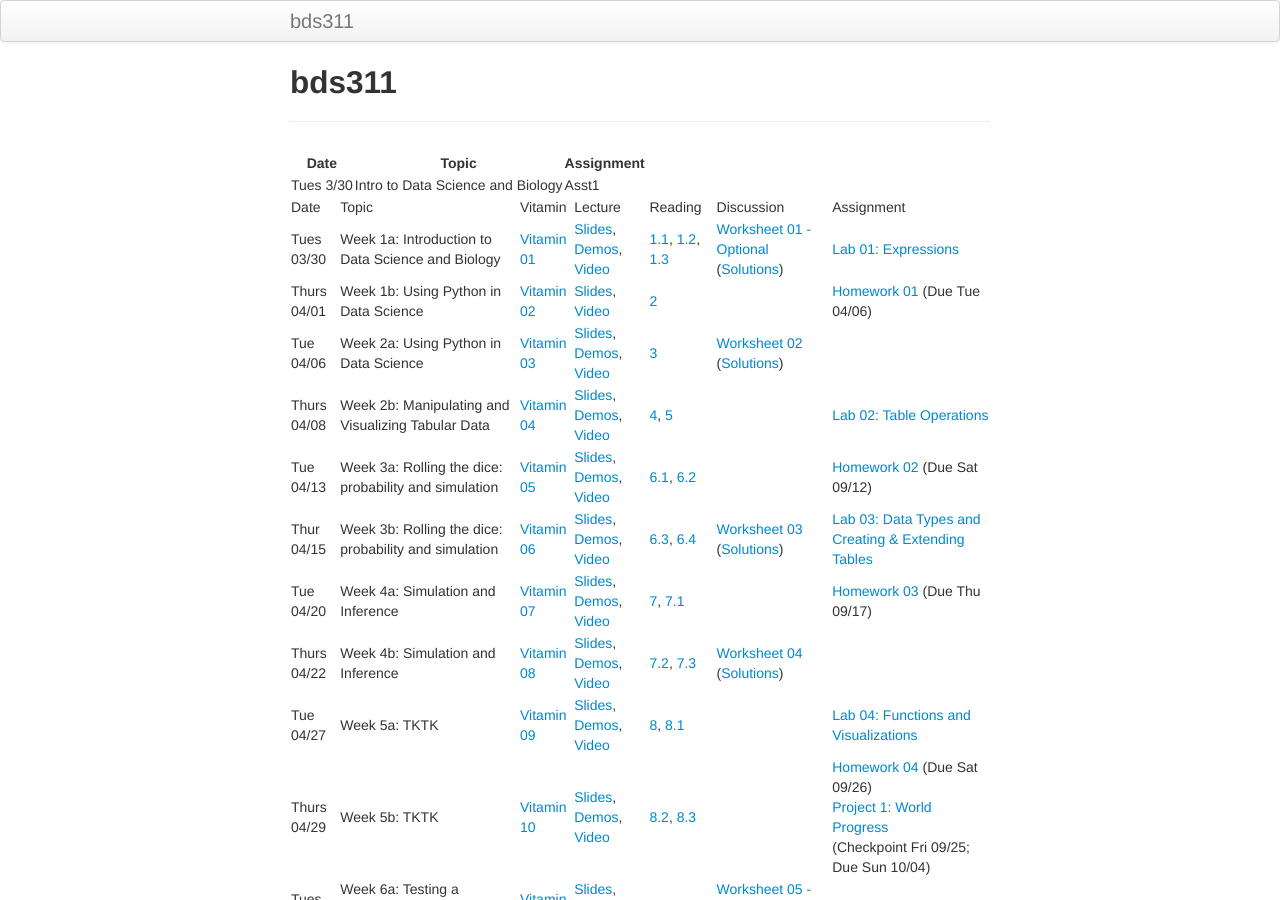
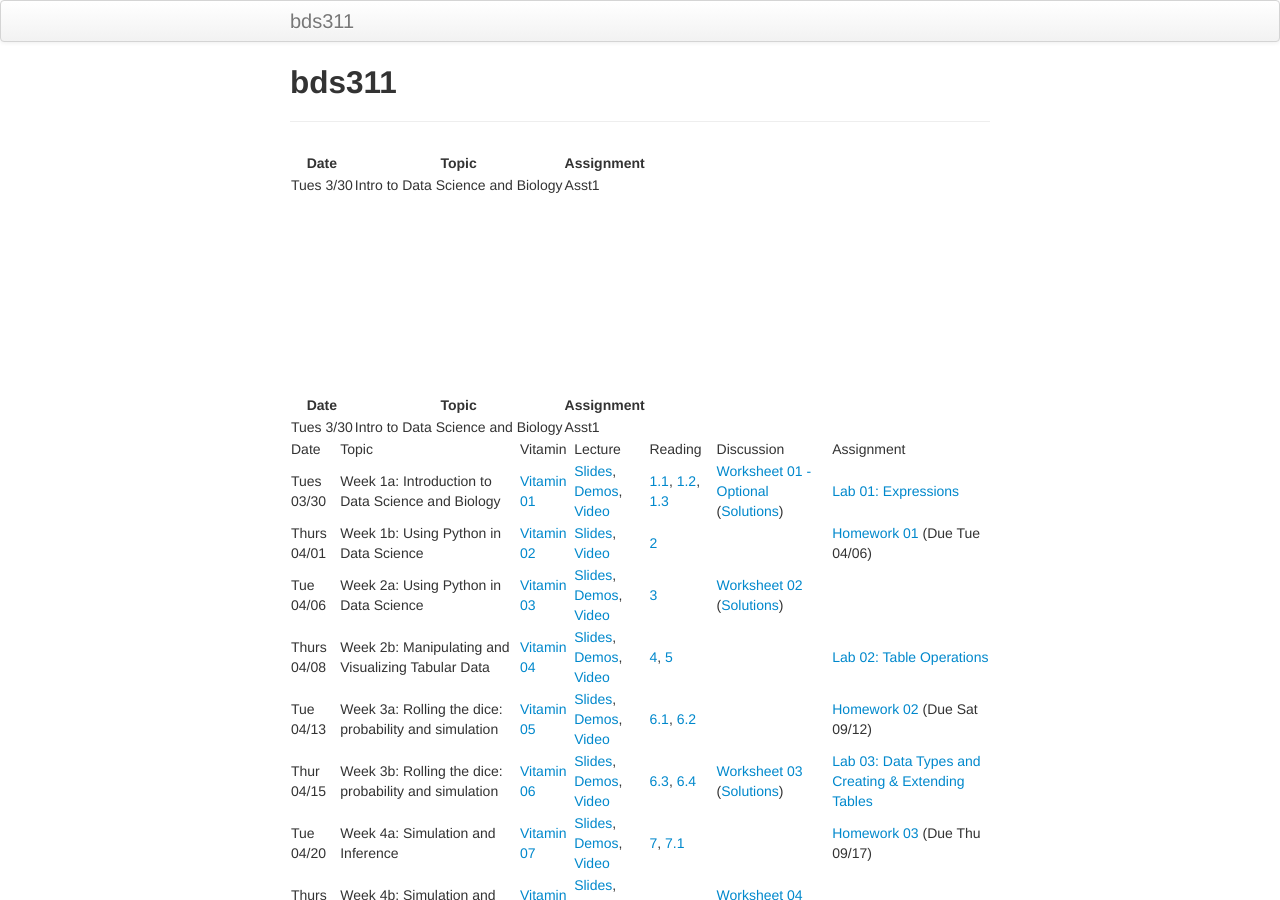
Before and after one commit to timothylwarren/bds311-simplerelegated, a Jekyll site: the page built from index.md, in a window 1280 px wide and 900 px high. Built offline with Jekyll 4.4.1, drawn with Linux system fonts in a browser that asks for light colours.

Commit message:
working on table

```diff
--- a/index.md
+++ b/index.md
@@ -2,6 +2,24 @@
 layout: page
 title: bds311
 ---
+
+
+
+| Date  	|   Topic	|  Assignment 	|
+|---	|---	|---	|
+|  Tues 3/30 	|  Intro to Data Science and Biology 	|  Asst1 	|
+|   	|   	|   	|
+|   	|   	|   	|
+|   	|   	|   	|
+|   	|   	|   	|
+|   	|   	|   	|
+|   	|   	|   	|
+|   	|   	|   	|
+|   	|   	|   	|
+|   	|   	|   	|
+
+
+
 
 |Date | Topic | Assignment |
 | --- | ----- | ---------- |
```
